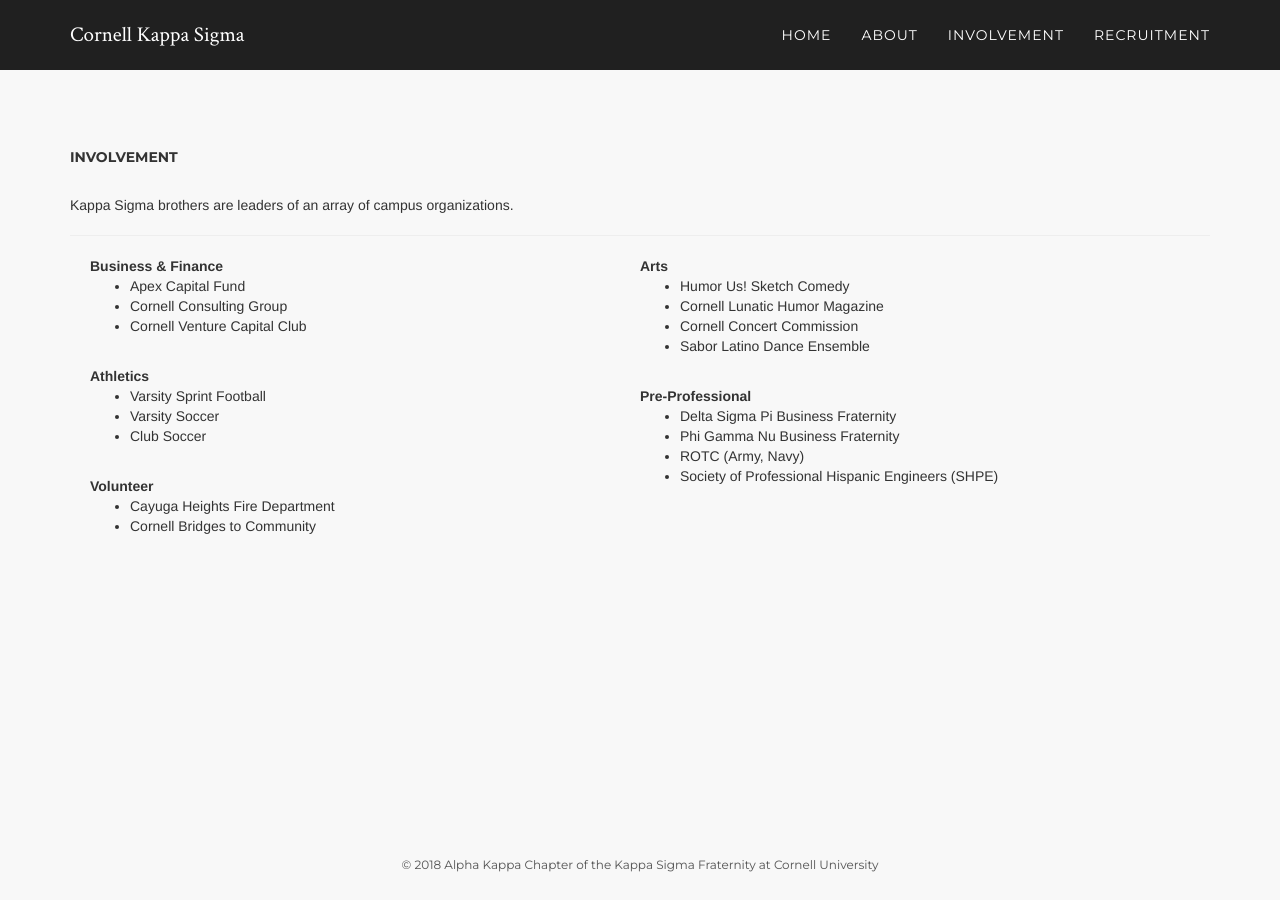
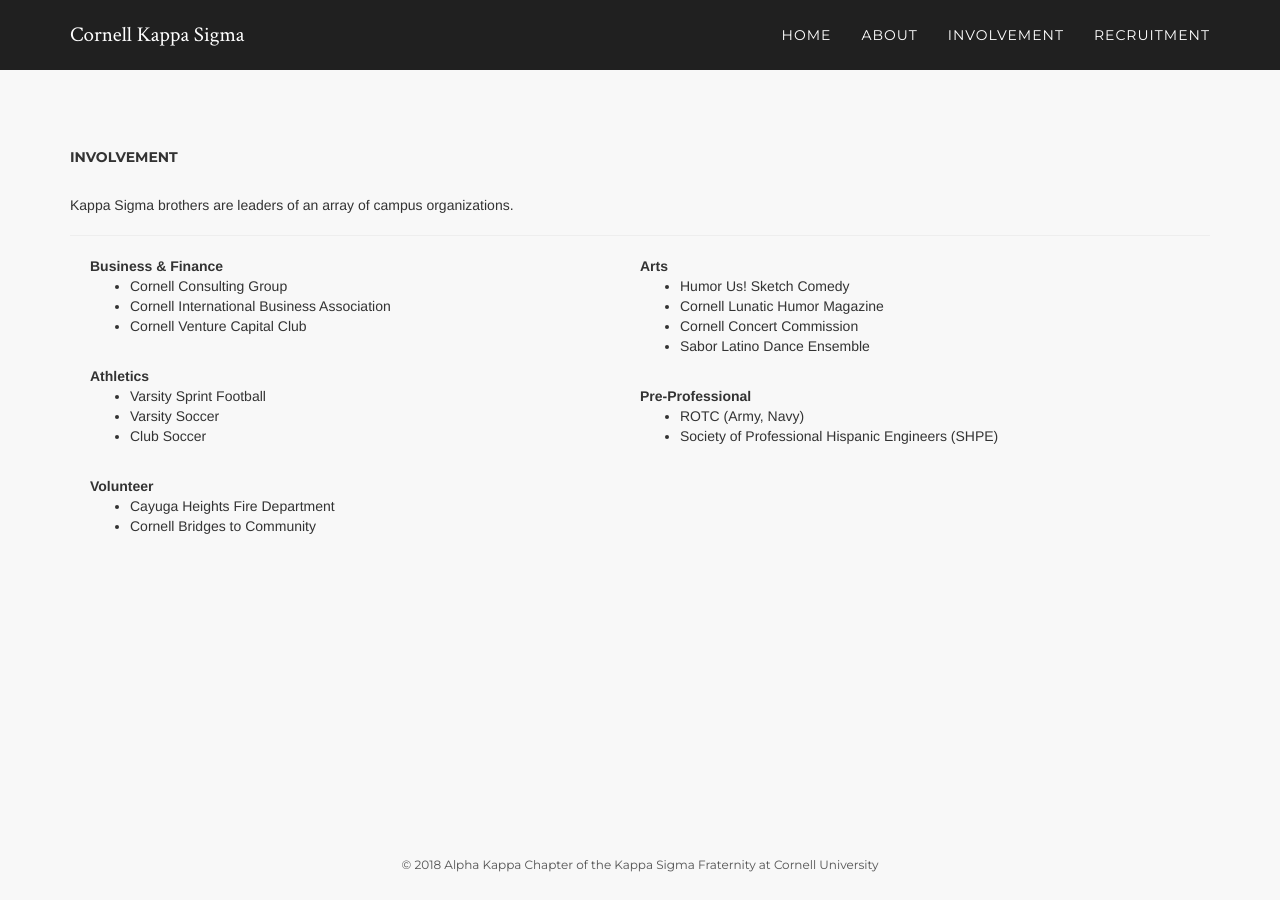
Before and after one commit to pjochillin/cornellkappasigma, a Jekyll site: the page built from involvement/index.html, in a window 1280 px wide. Built offline with Jekyll 4.4.1, drawn with Linux system fonts in a browser that asks for light colours; nearby versions of some CDN libraries.

Commit message:
Update index.html

```diff
--- a/involvement/index.html
+++ b/involvement/index.html
@@ -16,8 +16,9 @@
 				<b>Business & Finance</b>
 				<br>
 				<ul>
-<li>Apex Capital Fund</li>
+
 <li>Cornell Consulting Group</li>
+<li>Cornell International Business Association</li>
 <li>Cornell Venture Capital Club</li>
 </ul>
 				<br>
@@ -51,8 +52,6 @@
 				<br>
 				<ul>
 
-					<li>Delta Sigma Pi Business Fraternity</li>
-					<li>Phi Gamma Nu Business Fraternity</li>
 					<li>ROTC (Army, Navy)</li>
 					<li>Society of Professional Hispanic Engineers (SHPE)</li>
 				</ul>
```
